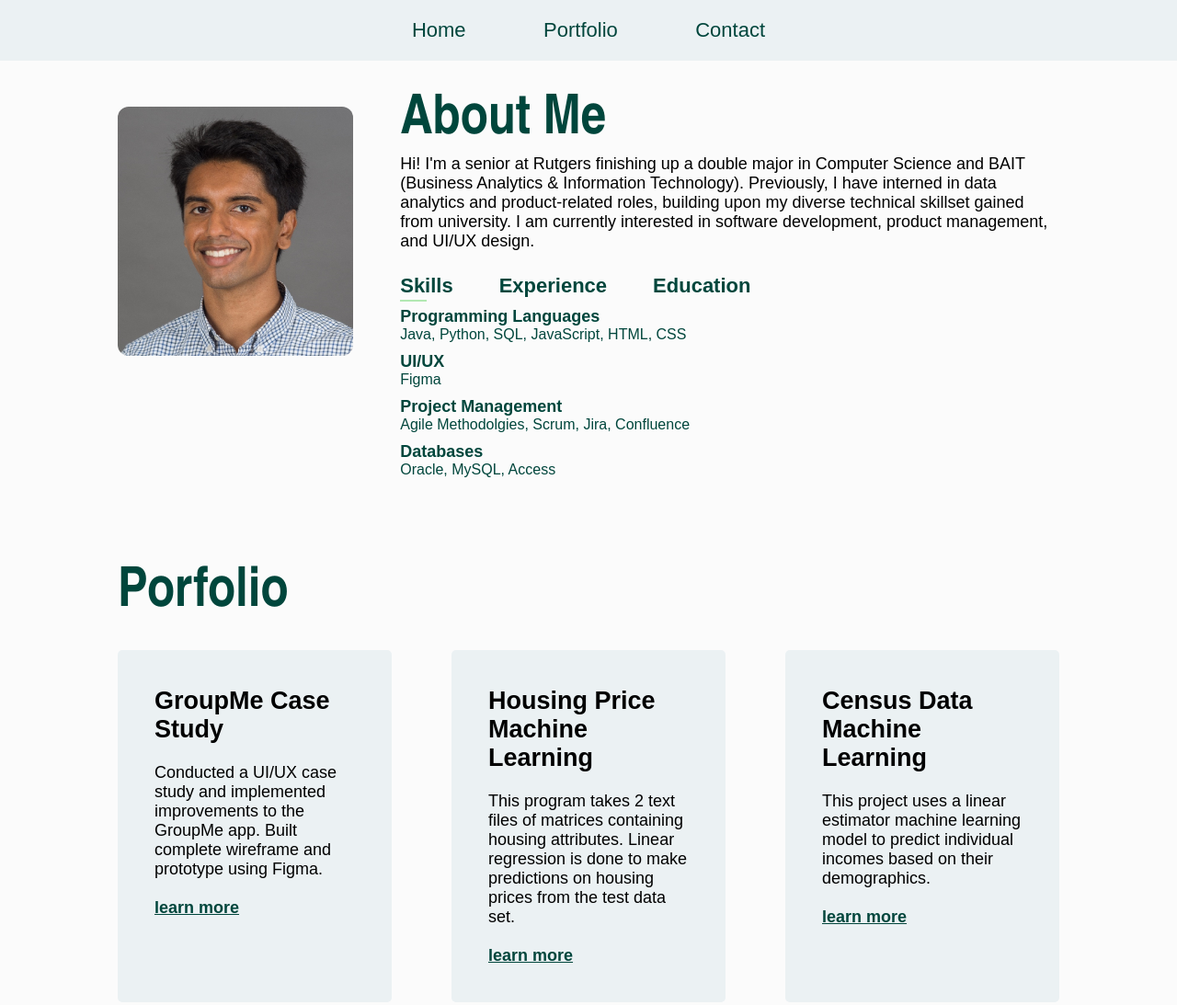
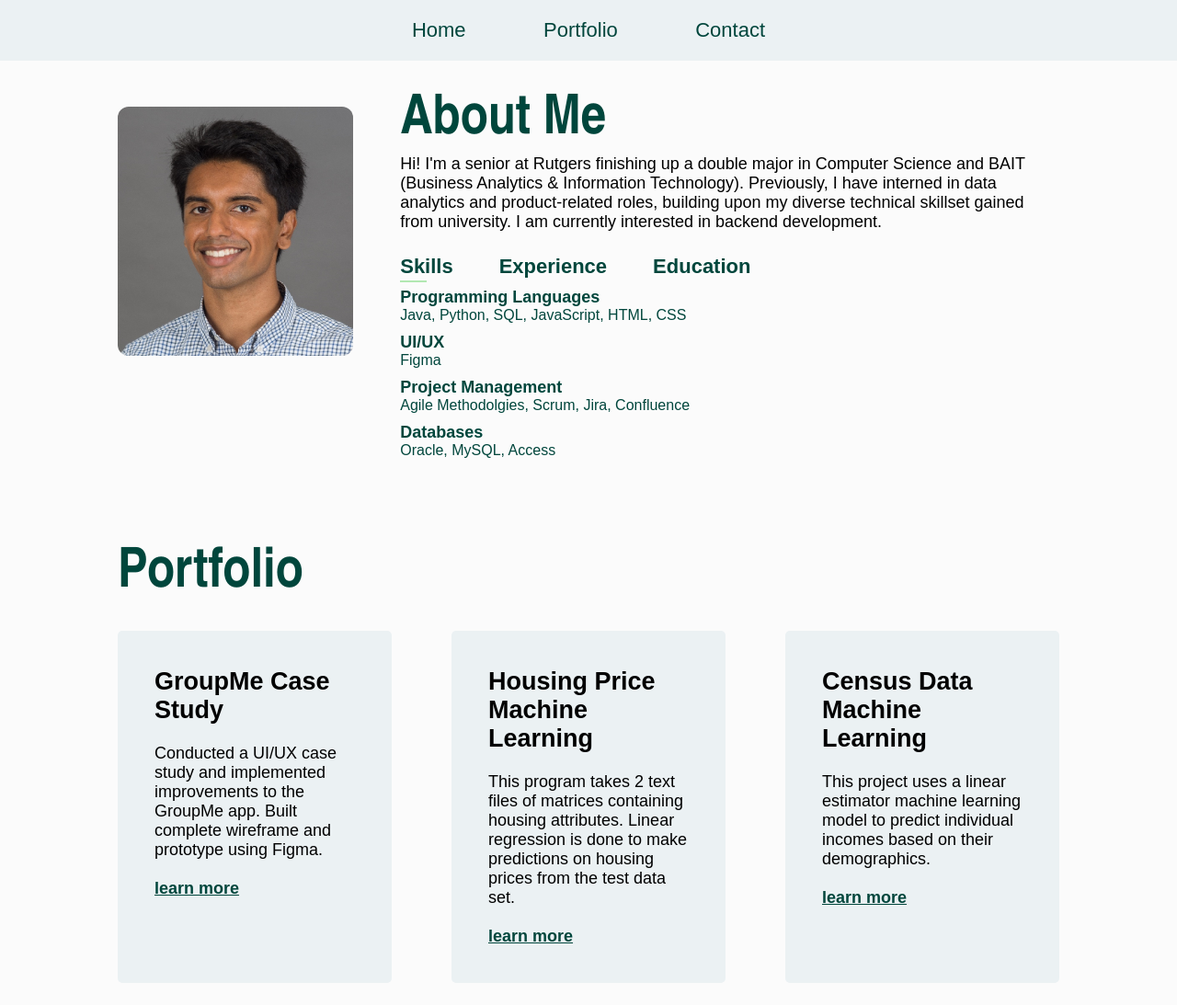
Before and after one commit to shivan-suratia/personal-website, a plain HTML site: page index.html in a window 1280 px wide. Shown: the top 1093 px of the page at 92% size. Drawn offline with Linux system fonts and the light colour scheme.

Commit message:
Update index.html

```diff
--- a/index.html
+++ b/index.html
@@ -28,7 +28,7 @@
                 </div>
                 <div class="about-col-2">
                     <h1 class="sub-title about-title">About Me</h1>
-                    <p class = about-p>Hi! I'm a senior at Rutgers finishing up a double major in Computer Science and BAIT (Business Analytics & Information Technology). Previously, I have interned in data analytics and product-related roles, building upon my diverse technical skillset gained from university. I am currently interested in software development, product management, and UI/UX design.
+                    <p class = about-p>Hi! I'm a senior at Rutgers finishing up a double major in Computer Science and BAIT (Business Analytics & Information Technology). Previously, I have interned in data analytics and product-related roles, building upon my diverse technical skillset gained from university. I am currently interested in backend development.
                     </p>
                     <div class="tab-titles" id="titles-tab">
                         <p class="tab-links active link" onclick="opentab('skills')">Skills</p>
@@ -45,6 +45,7 @@
                     </div>
                     <div class="tab-contents" id="experience">
                         <ul>
+                            <li><span>Two Centuries Investments</span><br>Software Engineer Intern<br><small><i>Current</i></small></li>
                             <li><span>MarketAxess</span><br>Product Owner Intern<br><small><i>Summer 2022</i></small></li>
                             <li><span>New Jersey Department of Labor</span><br>Research & Analytics Intern<br><small><i>Summer 2021</i></small></li><li></li><li></li><li></li><li></li>
                         </ul>
@@ -63,7 +64,7 @@
 <div id="portfolio">
     <div class="container">
         <div id="pcol1">
-            <h1 class = "sub-title portfolio-title">Porfolio</h1>
+            <h1 class = "sub-title portfolio-title">Portfolio</h1>
         </div>
     </div>
 </div>
```
